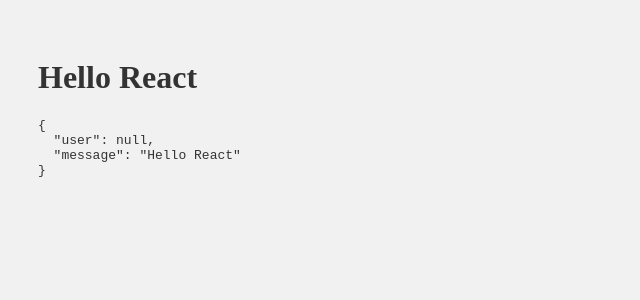
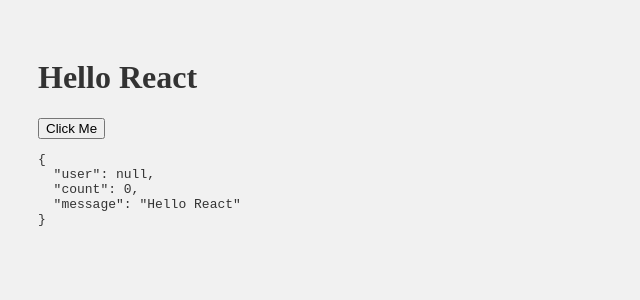
Before and after one commit to nikrowell/react-ejected, a React app: page / in a window 1280 px wide. Shown: the top 300 px of the page, without its empty margins (0-640 px from the left). Built offline with nearby package versions, Linux system fonts and the light colour scheme; no server answers.

Commit message:
example button component

```diff
--- a/src/components/App.js
+++ b/src/components/App.js
@@ -1,4 +1,5 @@
 import React from 'react';
+import Button from './Button';
 
 class App extends React.Component {
 
@@ -6,14 +7,21 @@
     super(props);
     this.state = {
       user: null,
+      count: 0,
       message: 'Hello React'
     };
+    this.onClick = this.onClick.bind(this);
+  }
+
+  onClick(event) {
+    this.setState({count: this.state.count + 1});
   }
 
   render() {
     return (
       <div className="app">
         <h1>{this.state.message}</h1>
+        <Button onClick={this.onClick}>Click Me</Button>
         {window.debug(this.state)}
       </div>
     );
--- /dev/null
+++ b/src/components/Button.js
@@ -0,0 +1,14 @@
+import React from 'react';
+
+const Button = ({
+  as: Element = 'button',
+  className = '',
+  children,
+  ...props
+}) => (
+  <Element className={['btn', className].join(' ')} {...props}>
+    {children}
+  </Element>
+);
+
+export default Button;
```
